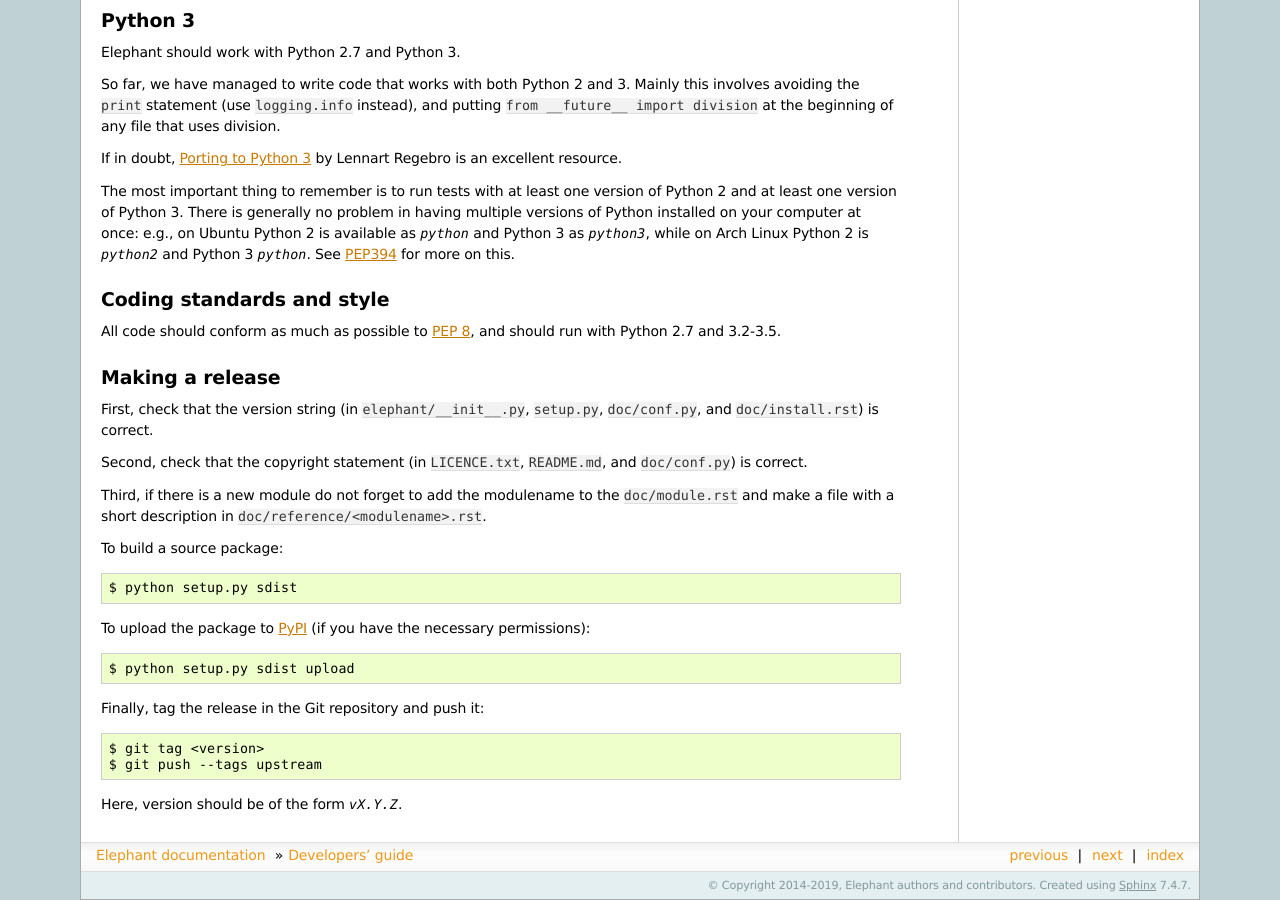
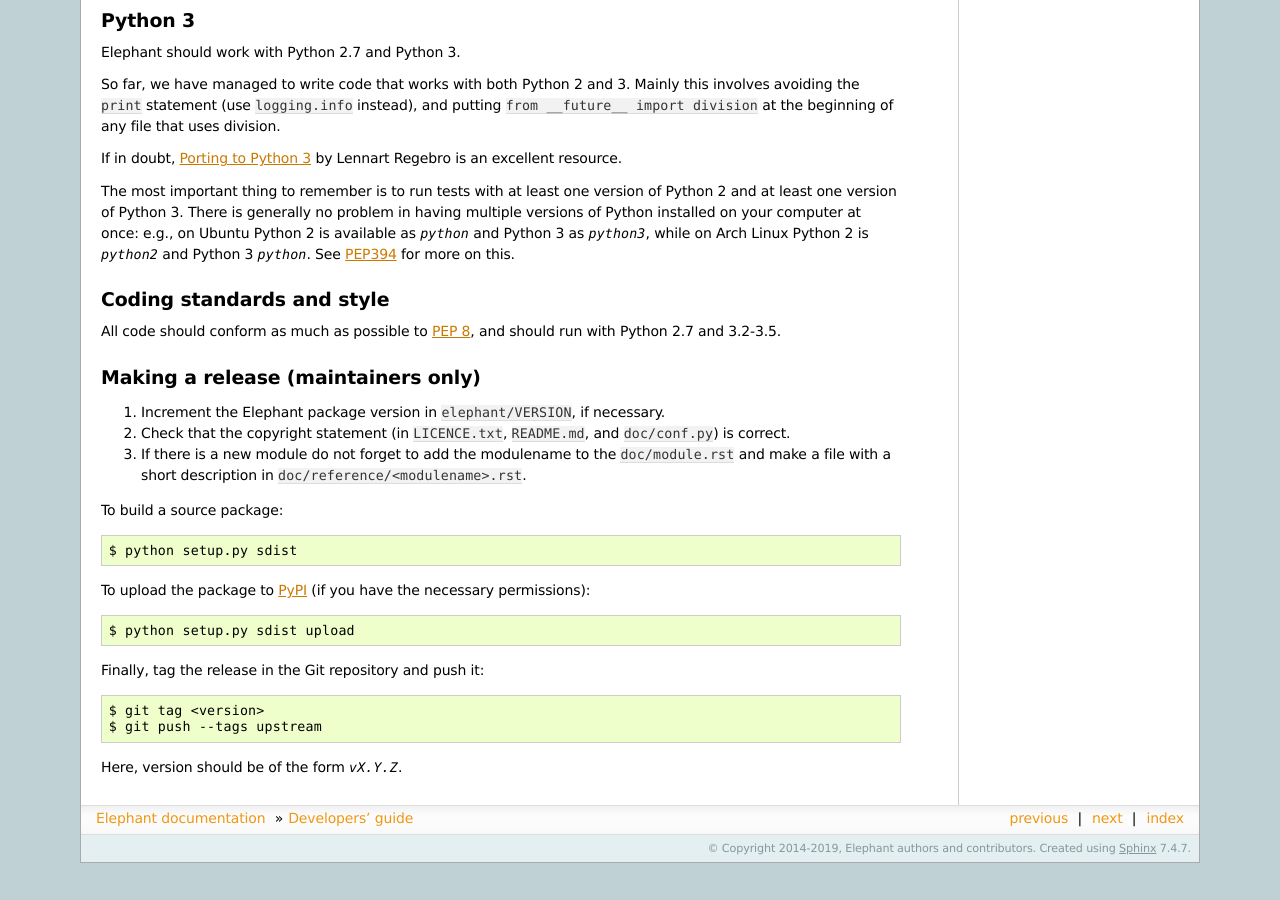
Before and after one commit to NeuralEnsemble/elephant, a Sphinx documentation site: the page built from doc/developers_guide.rst, in a window 1280 px wide and 900 px high, scrolled down 2397 px. Built offline with Sphinx 7.4.7, drawn with Linux system fonts in a browser that asks for light colours; formulas are drawn with MathJax 3; after the commit the page ends 3260 px from its top, so only the background shows below that; some of the changed text lies outside the part shown.

Commit message:
modified the developers guide to account the change in versioning policy

```diff
--- a/doc/developers_guide.rst
+++ b/doc/developers_guide.rst
@@ -174,19 +174,18 @@ All code should conform as much as possible to `PEP 8`_, and should run with
 Python 2.7 and 3.2-3.5.
 
 
-Making a release
+Making a release (maintainers only)
 ----------------
 
 .. TODO: discuss branching/tagging policy.
 
 .. Add a section in /doc/releases/<version>.rst for the release.
 
-First, check that the version string (in :file:`elephant/__init__.py`, :file:`setup.py`,
-:file:`doc/conf.py`, and :file:`doc/install.rst`) is correct.
+1. Increment the Elephant package version in :file:`elephant/VERSION`, if necessary.
 
-Second, check that the copyright statement (in :file:`LICENCE.txt`, :file:`README.md`, and :file:`doc/conf.py`) is correct.
+2. Check that the copyright statement (in :file:`LICENCE.txt`, :file:`README.md`, and :file:`doc/conf.py`) is correct.
 
-Third, if there is a new module do not forget to add the modulename to the :file:`doc/module.rst` and make a file with a short description in :file:`doc/reference/<modulename>.rst`.
+3. If there is a new module do not forget to add the modulename to the :file:`doc/module.rst` and make a file with a short description in :file:`doc/reference/<modulename>.rst`.
 
 To build a source package::
 
```
